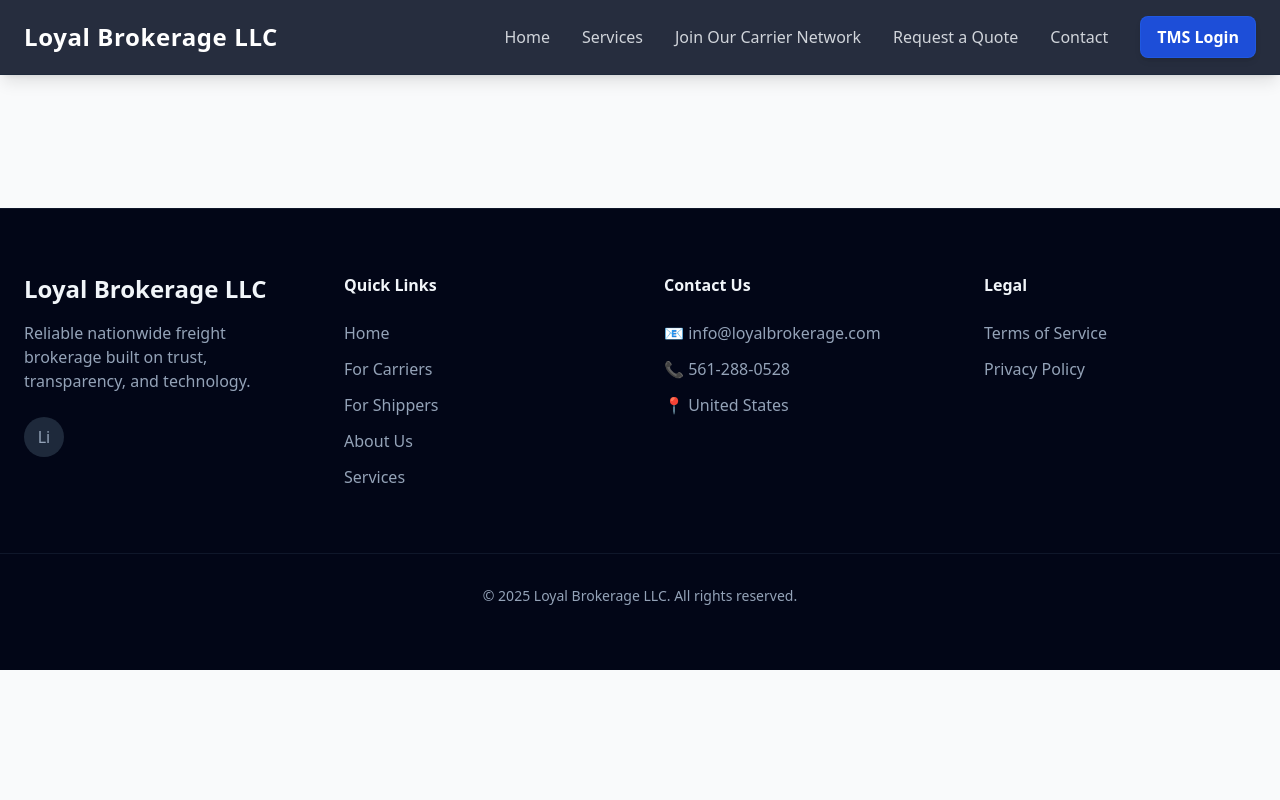
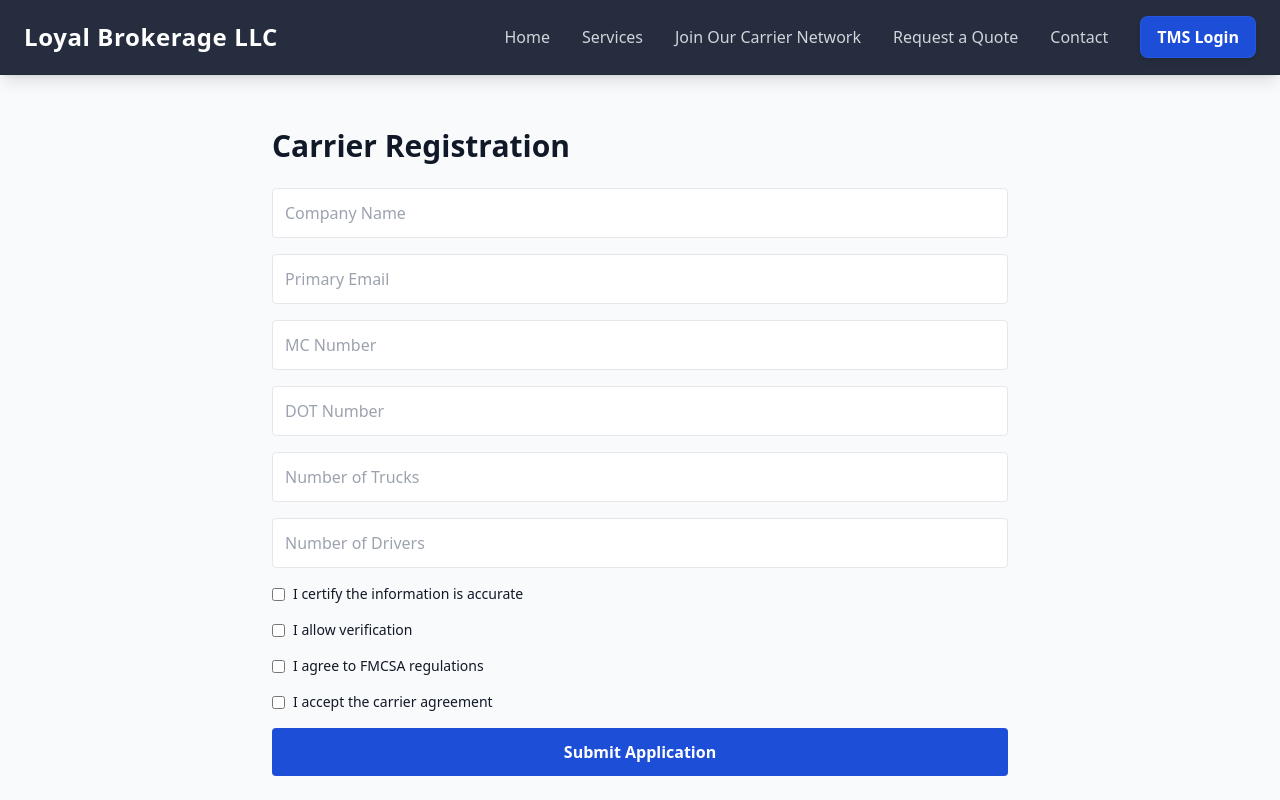
Before and after one commit to ozboz401/loyal-brokerage-website, a React (Vite) app: page /carrier-signup in a window 1280 px wide. Shown: the top 800 px of the page. Built offline with nearby package versions, Linux system fonts and the light colour scheme.

Commit message:
Fix carrier email payload mapping

```diff
--- a/src/pages/CarrierSignup.jsx
+++ b/src/pages/CarrierSignup.jsx
@@ -10,18 +10,51 @@ export default function CarrierSignup() {
   const [toast, setToast] = useState(null);
 
   const [formData, setFormData] = useState({
-        company_name: "", dba: "", business_type: "LLC",
-        address_street: "", address_city: "", address_state: "", address_zip: "",
-        mc_number: "", dot_number: "", ein: "", years_in_business: "",
-        primary_contact: "", primary_phone: "", primary_email: "",
-        dispatch_contact: "", dispatch_phone: "", billing_email: "", after_hours_phone: "",
-        truck_count: "", driver_count: "",
-        equipment_types: [], operating_states: [],
-        hazmat: false, safety_rating: "Satisfactory",
-        liability_amount: "", cargo_amount: "",
-        insurance_company: "", agent_name: "", agent_email: "", agent_phone: "",
+    company_name: "",
+    dba: "",
+    business_type: "LLC",
+
+    address_street: "",
+    address_city: "",
+    address_state: "",
+    address_zip: "",
+
+    mc_number: "",
+    dot_number: "",
+    ein: "",
+    years_in_business: "",
+
+    primary_contact: "",
+    primary_phone: "",
+    primary_email: "",
+
+    dispatch_contact: "",
+    dispatch_phone: "",
+    billing_email: "",
+    after_hours_phone: "",
+
+    truck_count: "",
+    driver_count: "",
+
+    equipment_types: [],
+    operating_states: [],
+
+    hazmat: false,
+    safety_rating: "Satisfactory",
+
+    liability_amount: "",
+    cargo_amount: "",
+
+    insurance_company: "",
+    agent_name: "",
+    agent_email: "",
+    agent_phone: "",
     policy_expiration: "",
-        compliance_1: false, compliance_2: false, compliance_3: false, compliance_4: false
+
+    compliance_1: false,
+    compliance_2: false,
+    compliance_3: false,
+    compliance_4: false,
   });
 
   const [files, setFiles] = useState({
@@ -30,7 +63,7 @@ export default function CarrierSignup() {
     insurance_doc: null,
     authority_letter: null,
     agreement: null,
-        ach: null
+    ach: null,
   });
 
   const showToast = (message) => {
@@ -52,17 +85,37 @@ export default function CarrierSignup() {
     }
 
     setLoading(true);
-        showToast("Uploading documents...");
+    showToast("Submitting application...");
 
+    // 1️⃣ DB + file upload
     const result = await submitCarrierApplication(formData, files);
 
-        if (result.success) {
-            showToast("Form Submitted Successfully!");
+    if (!result.success) {
+      alert("Submission failed: " + result.message);
+      setLoading(false);
+      return;
+    }
+
+    // 2️⃣ EMAIL EDGE FUNCTION (🔥 ÖNEMLİ KISIM 🔥)
+    try {
+      await fetch(
+        `${import.meta.env.VITE_SUPABASE_FUNCTION_URL}/carrier-signup-email`,
+        {
+          method: "POST",
+          headers: {
+            "Content-Type": "application/json",
+          },
+          body: JSON.stringify({
+            data: formData, // 🔑 Edge Function bunu bekliyor
+          }),
+        }
+      );
+    } catch (err) {
+      console.error("Carrier email failed:", err);
+    }
+
+    showToast("Application submitted successfully!");
     navigate("/carrier-success");
-        } else {
-            alert("Submission Failed: " + result.message);
-            setLoading(false);
-        }
   };
 
   return (
@@ -75,9 +128,122 @@ export default function CarrierSignup() {
         </div>
       )}
 
-            <div className="pt-32 pb-20 px-4">
-                <form onSubmit={handleSubmit}>
-                    {/* form içeriği aynı */}
+      <div className="pt-32 pb-20 px-4 max-w-3xl mx-auto">
+        <h1 className="text-3xl font-bold mb-6">Carrier Registration</h1>
+
+        <form onSubmit={handleSubmit} className="space-y-4">
+          <input
+            placeholder="Company Name"
+            value={formData.company_name}
+            onChange={(e) =>
+              setFormData({ ...formData, company_name: e.target.value })
+            }
+            required
+            className="w-full p-3 border rounded"
+          />
+
+          <input
+            placeholder="Primary Email"
+            type="email"
+            value={formData.primary_email}
+            onChange={(e) =>
+              setFormData({ ...formData, primary_email: e.target.value })
+            }
+            required
+            className="w-full p-3 border rounded"
+          />
+
+          <input
+            placeholder="MC Number"
+            value={formData.mc_number}
+            onChange={(e) =>
+              setFormData({ ...formData, mc_number: e.target.value })
+            }
+            required
+            className="w-full p-3 border rounded"
+          />
+
+          <input
+            placeholder="DOT Number"
+            value={formData.dot_number}
+            onChange={(e) =>
+              setFormData({ ...formData, dot_number: e.target.value })
+            }
+            required
+            className="w-full p-3 border rounded"
+          />
+
+          <input
+            placeholder="Number of Trucks"
+            type="number"
+            value={formData.truck_count}
+            onChange={(e) =>
+              setFormData({ ...formData, truck_count: e.target.value })
+            }
+            className="w-full p-3 border rounded"
+          />
+
+          <input
+            placeholder="Number of Drivers"
+            type="number"
+            value={formData.driver_count}
+            onChange={(e) =>
+              setFormData({ ...formData, driver_count: e.target.value })
+            }
+            className="w-full p-3 border rounded"
+          />
+
+          <label className="flex items-center gap-2 text-sm">
+            <input
+              type="checkbox"
+              checked={formData.compliance_1}
+              onChange={(e) =>
+                setFormData({ ...formData, compliance_1: e.target.checked })
+              }
+            />
+            I certify the information is accurate
+          </label>
+
+          <label className="flex items-center gap-2 text-sm">
+            <input
+              type="checkbox"
+              checked={formData.compliance_2}
+              onChange={(e) =>
+                setFormData({ ...formData, compliance_2: e.target.checked })
+              }
+            />
+            I allow verification
+          </label>
+
+          <label className="flex items-center gap-2 text-sm">
+            <input
+              type="checkbox"
+              checked={formData.compliance_3}
+              onChange={(e) =>
+                setFormData({ ...formData, compliance_3: e.target.checked })
+              }
+            />
+            I agree to FMCSA regulations
+          </label>
+
+          <label className="flex items-center gap-2 text-sm">
+            <input
+              type="checkbox"
+              checked={formData.compliance_4}
+              onChange={(e) =>
+                setFormData({ ...formData, compliance_4: e.target.checked })
+              }
+            />
+            I accept the carrier agreement
+          </label>
+
+          <button
+            type="submit"
+            disabled={loading}
+            className="w-full bg-blue-700 text-white py-3 rounded font-bold disabled:bg-gray-400"
+          >
+            {loading ? "Submitting..." : "Submit Application"}
+          </button>
         </form>
       </div>
 
```
Lines whose indentation alone changed are shown as unchanged.
